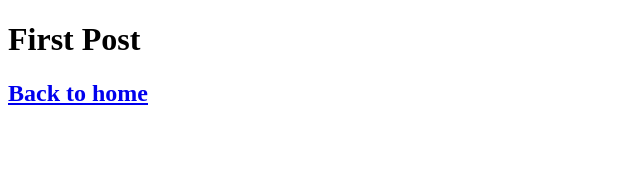
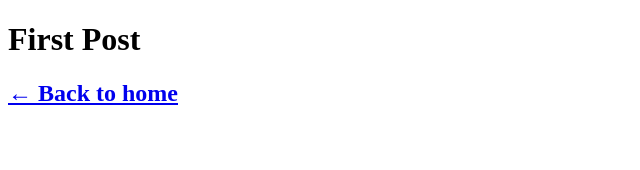
Before and after one commit to thirdmadman/fetraining-20203-create-nextjs-app, a Next.js app in the folder nextjs-blog/: page /posts/first-post in a window 1280 px wide. Shown: the top 170 px of the page, without its empty margins (0-640 px from the left). Built offline with nearby package versions, Linux system fonts and the light colour scheme.

Commit message:
feat: "Metadata" step

```diff
--- a/nextjs-blog/pages/posts/first-post.js
+++ b/nextjs-blog/pages/posts/first-post.js
@@ -1,11 +1,16 @@
 import Link from 'next/link';
+import Head from 'next/head';
+
 
 export default function FirstPost() {
   return (
     <>
+      <Head>
+        <title>First Post</title>
+      </Head>
       <h1>First Post</h1>
       <h2>
-        <Link href="/">Back to home</Link>
+        <Link href="/">← Back to home</Link>
       </h2>
     </>
   );
```
